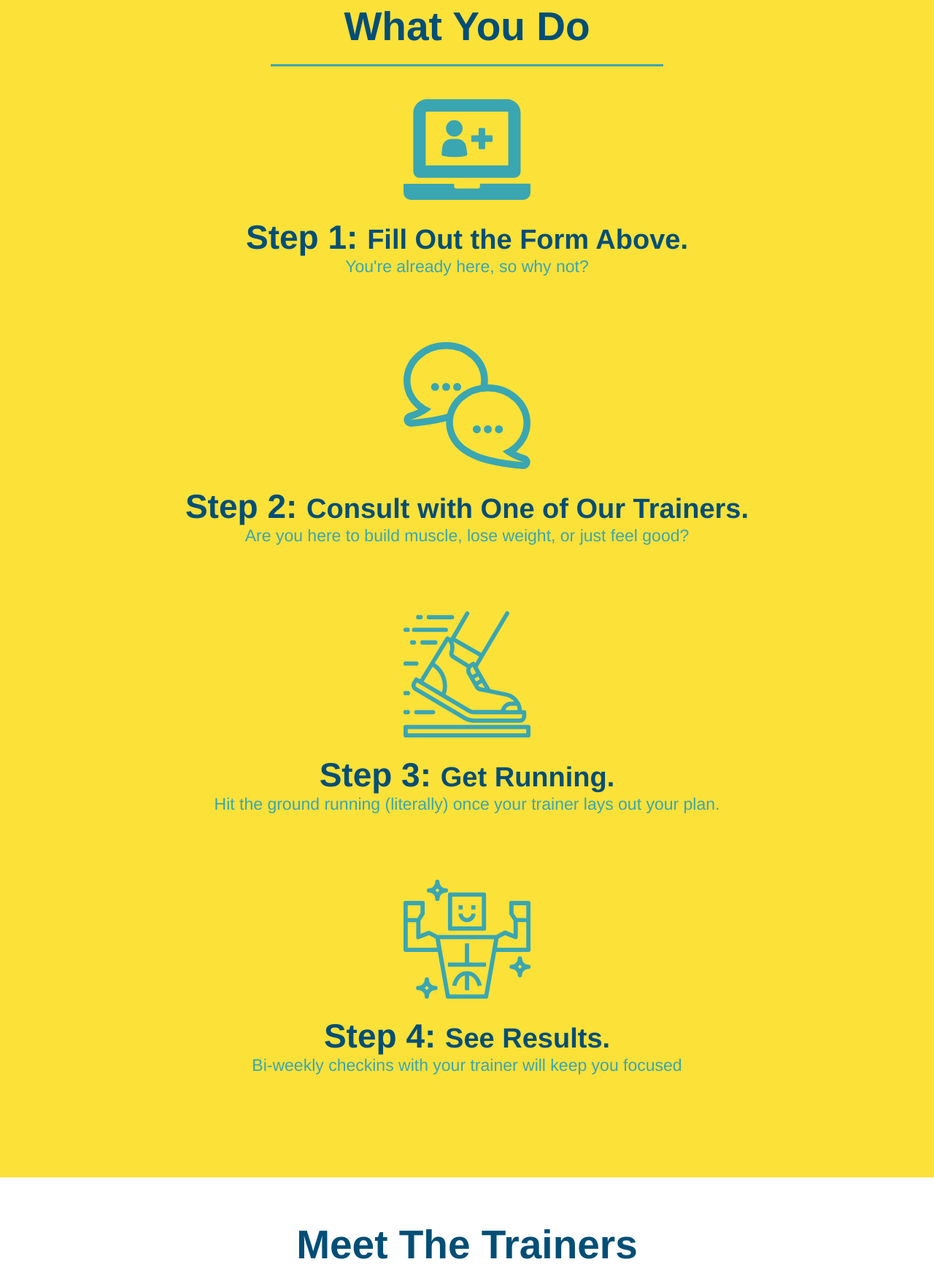
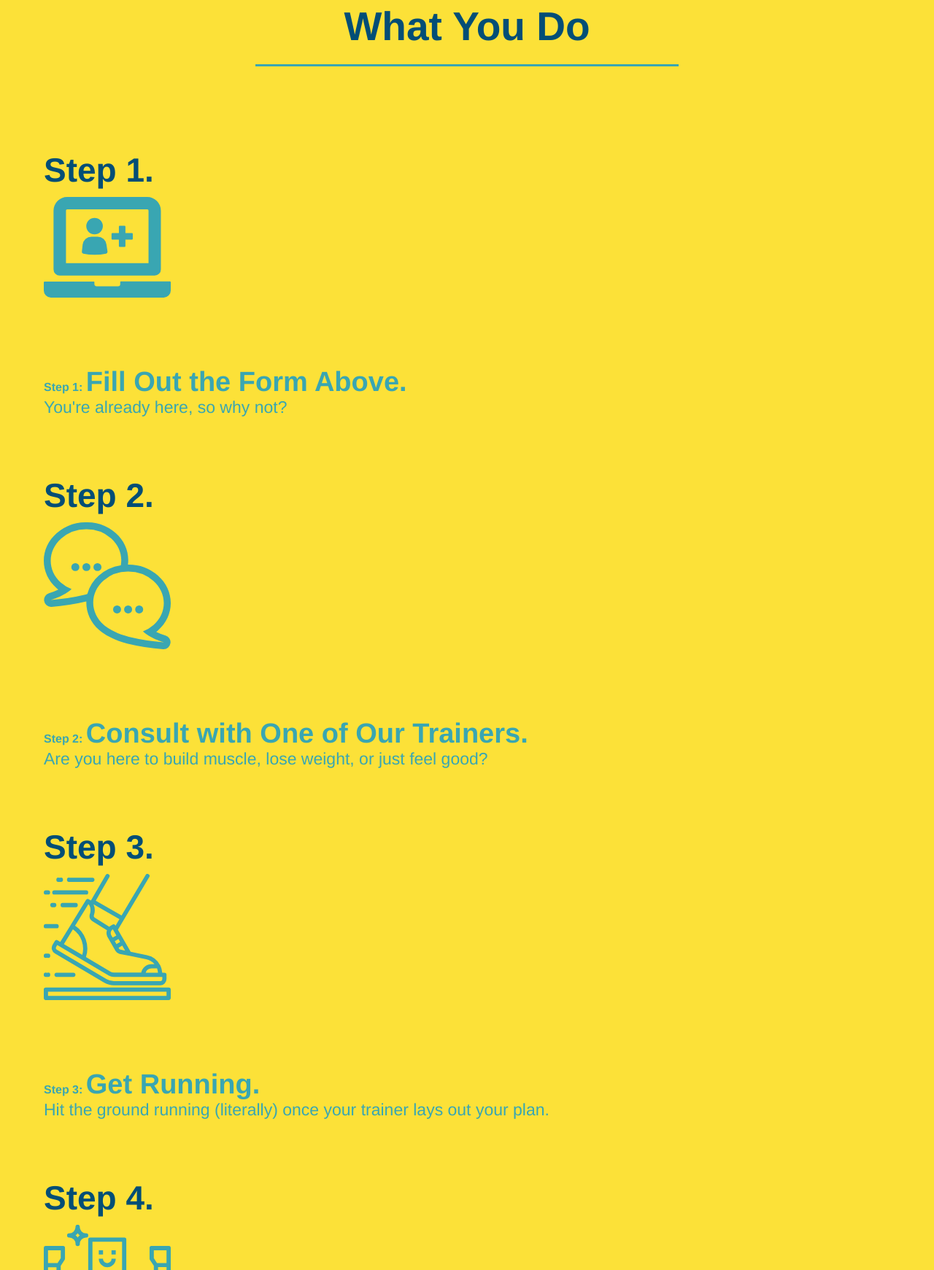
Before and after one commit to sdavis525/run-buddy, a plain HTML site: page runbuddy.html in a window 1280 px wide. Shown: the part 1059-2800 px from the top of the page at 73% size. Drawn offline with Linux system fonts and the light colour scheme.

Commit message:
intial commit

```diff
--- a/assets/css/runbuddy.css
+++ b/assets/css/runbuddy.css
@@ -119,22 +119,23 @@ section {
 
 /* steps style starts here*/
 .steps {
-    text-align: center;
+
     background: #fce138;
 }
 
-.intro { text-align: center;
-
+.intro p {
+    text-align: center;
 }
 
 
 .section-title {
     font-size: 55px;
     color: #024e76;
-    margin-bottom: 35px;
-    padding: 0 100px 20px 100px;
-    display: inline-block;
     border-bottom: 3px solid;
+    padding-bottom: 20px;
+    text-align: center;
+    margin: 0 auto 35px auto;
+    width: 50%;
   }
 
   .primary-border {
@@ -172,7 +173,7 @@ section {
 /*trainer style starts here*/
 
 .trainers {
-    text-align: center;
+
 }
 
 .trainer {
@@ -215,7 +216,7 @@ section {
 
 /* REACH OUT STYLES START */
 .contact {
-    text-align: center;
+
     background: #024e76;
   }
 
@@ -288,3 +289,7 @@ footer a {
   .text-right {
     text-align: right;
   }
+
+  .flex-row {
+    display: flex;
+  }
--- a/runbuddy.html
+++ b/runbuddy.html
@@ -35,6 +35,12 @@
 
 <!-- hero/jumbotron -->
 <section class="hero">
+    <div class="hero-cta">
+        <h2>Start Building Habits.</h2>
+        <p>
+          seitan heirloom post-ironic pop-up iPhone mlkshk hella selfies fashion axe occupy readymade put a bird on it messenger bag Wes Anderson Schlitz plaid Bushwick church-key lo-fi skateboard slow-carb hashtag trust fund Williamsburg biodiesel fixie farm-to-table 8-bit banjo XOXO Banksy chillwave bicycle rights retro cliche tattooed bespoke irony mumblecore Shoreditch deep v polaroid McSweeney's bitters cray gentrify tofu Marfa you probably haven't heard of them yr banh mi asymmetrical art party selvage letterpress High Life.
+        </p>
+      </div>
     <div class="hero-form">
         <h3>Get Started Today</h3>
         <p>Fill out this form and one of our trainers will schedule a consult</p>
@@ -66,54 +72,88 @@
     </button>
     </form>
     </div>
-    <div class="hero-cta">
-        <h2>Start Building Habits.</h2>
+
+</section>
+
+<!-- "what we do" section -->
+<section id="what-we-do" class="intro">
+    <div class="flex-row">
+         <h2 class= "section-title primary-border">What We Do</h2>
+    </div>
+
+    <div class="flex-row">
     <p>
-          seitan heirloom post-ironic pop-up iPhone mlkshk hella selfies fashion axe occupy readymade put a bird on it messenger bag Wes Anderson Schlitz plaid Bushwick church-key lo-fi skateboard slow-carb hashtag trust fund Williamsburg biodiesel fixie farm-to-table 8-bit banjo XOXO Banksy chillwave bicycle rights retro cliche tattooed bespoke irony mumblecore Shoreditch deep v polaroid McSweeney's bitters cray gentrify tofu Marfa you probably haven't heard of them yr banh mi asymmetrical art party selvage letterpress High Life.
+        butcher selfies chambray shabby chic gentrify readymade yr Echo Park XOXO Tumblr normcore Banksy direct trade Blue Bottle chillwave you probably haven't heard of them single-origin coffee Vice fanny pack fixie Odd Future Austin fingerstache pickled twee synth Wes Anderson Thundercats viral bitters flannel meggings narwhal Marfa Schlitz sustainable Intelligentsia umami deep v craft
     </p>
     </div>
 </section>
 
-<!-- "what we do" section -->
-<section id="what-we-do" class="intro">
-    <h2 class= "section-title primary-border">What We Do</h2>
-    <p>
-        butcher selfies chambray shabby chic gentrify readymade yr Echo Park XOXO Tumblr normcore Banksy direct trade Blue Bottle chillwave you probably haven't heard of them single-origin coffee Vice fanny pack fixie Odd Future Austin fingerstache pickled twee synth Wes Anderson Thundercats viral bitters flannel meggings narwhal Marfa Schlitz sustainable Intelligentsia umami deep v craft
-    </p>
-</section>
-
 <!-- "what you do" section -->
 <section id="what-you-do" class="steps">
+    <div class="flex-row">
          <h2 class="section-title secondary-border">What You Do</h2>
+    </div>
 
-    <div>
+    <div class="step">
+        <h3>Step 1.</h3>
+        <div class="step-info">
+            <div class="step-img">
                 <img src="./assets/images/step-1.svg" alt="" />
-        <h3>Step 1: <span>Fill Out the Form Above.</span></h3>
+        </div>
+        <div class="step-text">
+            <h4>Step 1: <span>Fill Out the Form Above.</span></h4>
             <p>You're already here, so why not?</p>
             </div>
+        </div>
+    </div>
 
-    <div>
+    <div class="step">
+        <h3>Step 2.</h3>
+        <div class="step-info">
+            <div class="step-img">
                 <img src="./assets/images/step-2.svg" alt="" />
-        <h3>Step 2: <span>Consult with One of Our Trainers.</span></h3>
+        </div>
+        <div class="step-text">
+            <h4>Step 2: <span>Consult with One of Our Trainers.</span></h4>
             <p>Are you here to build muscle, lose weight, or just feel good?</p>
             </div>
+        </div>
+    </div>
 
-    <div>
+
+    <div class="step">
+        <h3>Step 3.</h3>
+        <div class="step-info">
+            <div class="step-img">
                 <img src="./assets/images/step-3.svg" alt="" />
-        <h3>Step 3: <span>Get Running.</span></h3>
+        </div>
+        <div class="step-text">
+            <h4>Step 3: <span>Get Running.</span></h4>
             <p>Hit the ground running (literally) once your trainer lays out your plan.</p>
             </div>
+        </div>
+    </div>
 
-    <div>
+    <div class="step">
+        <h3>Step 4.</h3>
+        <div class="step-info">
+            <div class="step-img">
                 <img src="./assets/images/step-4.svg" alt="" />
-        <h3>Step 4: <span>See Results.</span></h3>
+        </div>
+        <div class="step-text">
+            <h4>Step 4: <span>See Results.</span></h4>
             <p>Bi-weekly checkins with your trainer will keep you focused</p>
             </div>
+        </div>
+    </div>
+
 </section>
 
 <!-- "meet the trainers" section -->
 <section id="your-trainers" class="trainers">
+    <div class="flex-row">
         <h2 class="section-title primary-border">Meet The Trainers</h2>
+    </div>
     <article class="trainer">
         <img src="./assets/images/trainer-1.jpg" alt="Arron Stephens in his workout clothes, ready to pump iron" />
         <div class="trainer-bio text-left">
@@ -156,7 +196,9 @@
 
 <!-- "reach out" section -->
 <section id="reach-out" class="contact">
+    <div class="flex-row">
         <h2 class="section-title primary-border">Reach Out</h2>
+    </div>
 <div class="contact-info">
    <iframe src="https://www.google.com/maps/embed?pb=!1m18!1m12!1m3!1d24415.147245201948!2d-82.84247571806183!3d40.10008947622124!2m3!1f0!2f0!3f0!3m2!1i1024!2i768!4f13.1!3m3!1m2!1s0x88385e0b9d024e81%3A0x5000e95d71b6f010!2sThe%20Goat%20New%20Albany!5e0!3m2!1sen!2sus!4v1644713309515!5m2!1sen!2sus"
      width="400"
@@ -197,11 +239,13 @@
 
 <!-- footer -->
 <footer>
-    <h2>❤️ Made with love by Run Buddy.</h2>
     <div>
         <a href="./privacy-policy.html">Read Our Privacy Policy</a><br />
         &copy; 2019 Run Buddy, Inc.
     </div>
+
+    <h2>❤️ Made with love by Run Buddy.</h2>
+
 </footer>
     </body>
 </html>
```
Lines whose indentation alone changed are shown as unchanged.
